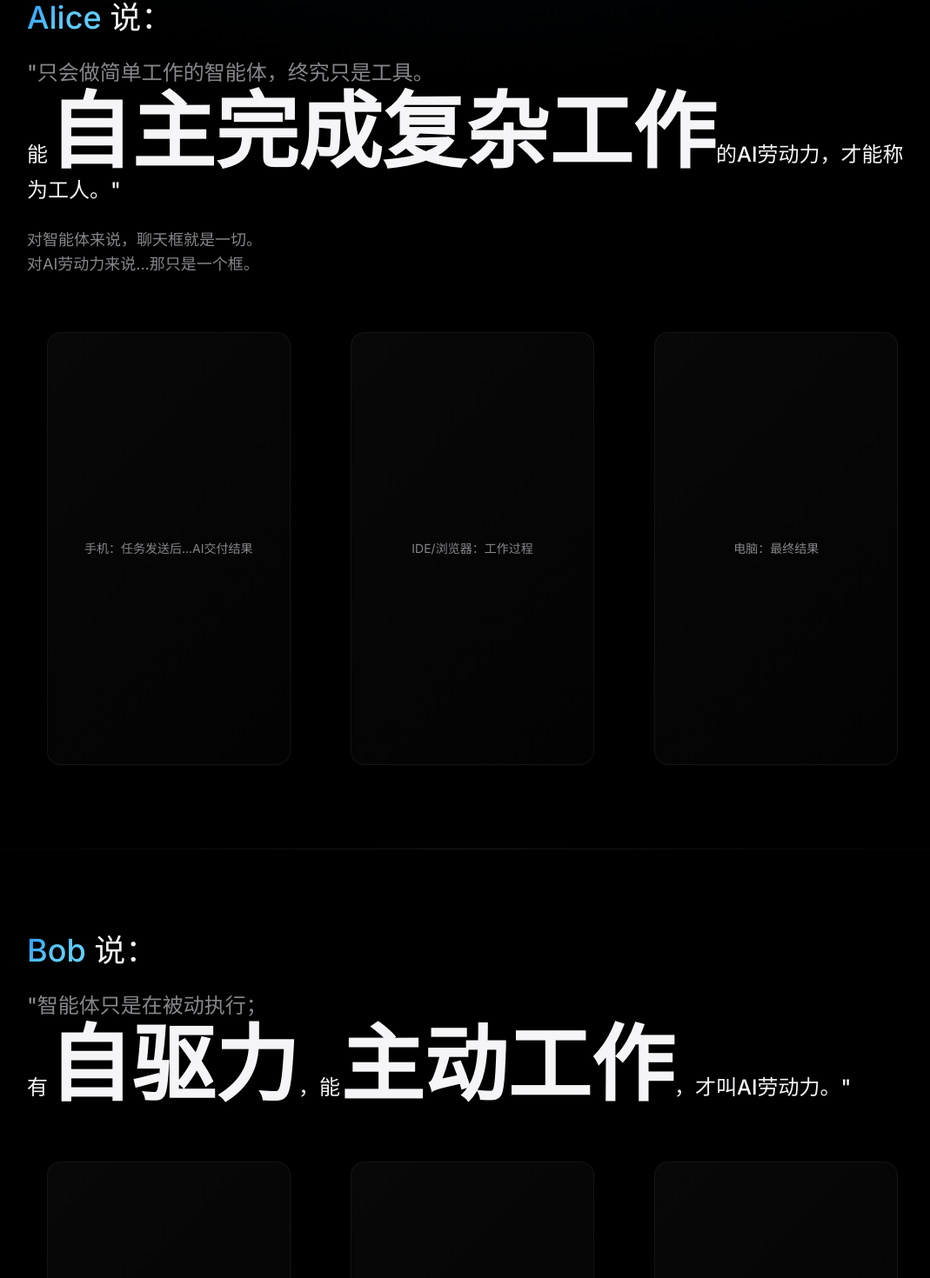
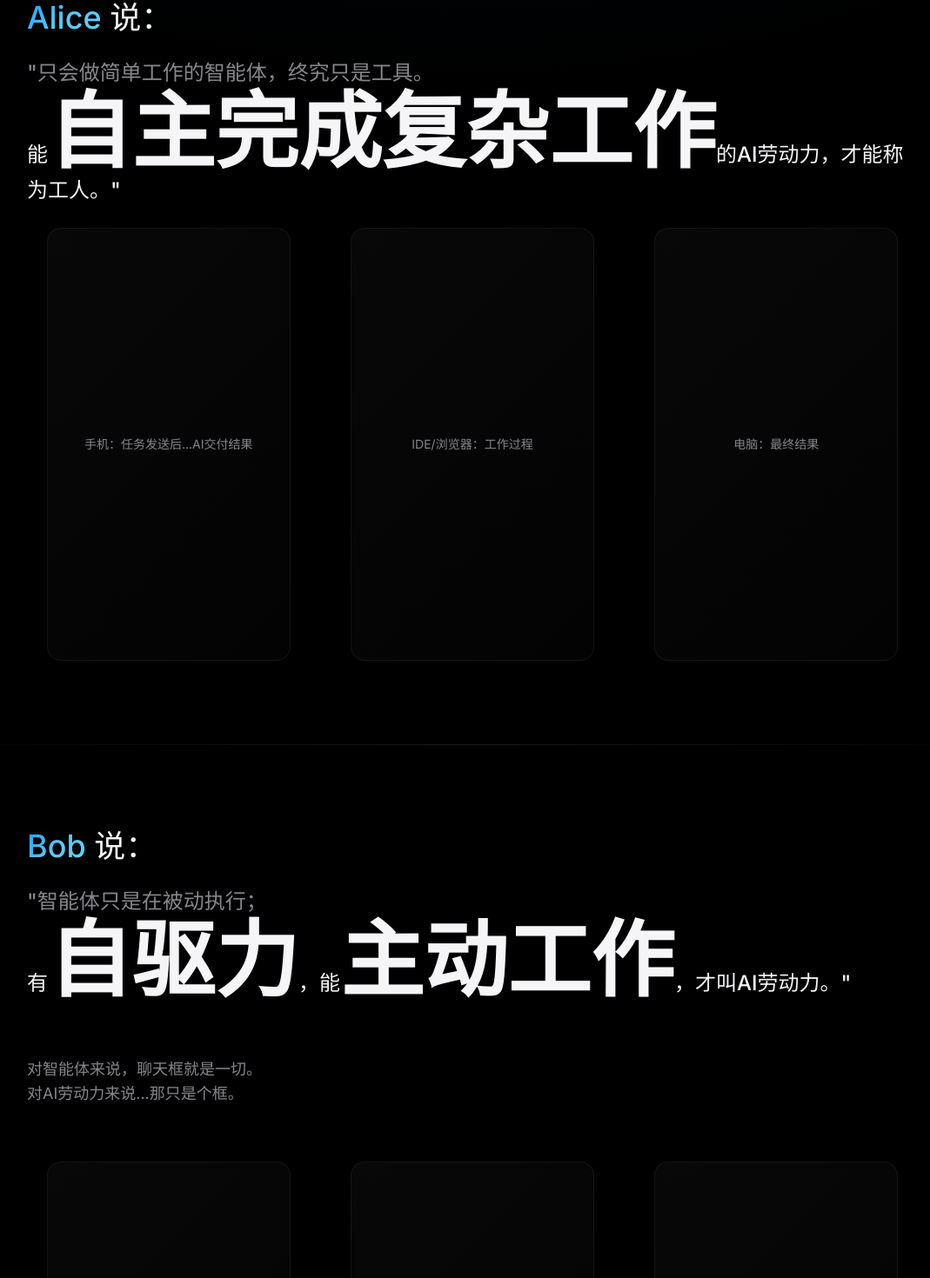
Before and after one commit to creative-koalas/automate-site, a Next.js app: page / in a window 1280 px wide. Shown: the part 897-2367 px from the top of the page at 87% size, without its empty margins (97-1166 px from the left). Built offline with nearby package versions, Linux system fonts and the light colour scheme.

Commit message:
Update content

```diff
--- a/app/page.tsx
+++ b/app/page.tsx
@@ -75,15 +75,6 @@ export default function Home() {
             <br />
             能<span className="text-5xl md:text-7xl lg:text-8xl font-semibold">自主完成复杂工作</span>的AI劳动力，才能称为工人。"
           </motion.blockquote>
-          <motion.p
-            className="text-lg text-[#86868b] mb-16 max-w-2xl"
-            {...fadeInUp}
-            transition={{ ...fadeInUp.transition, delay: 0.2 }}
-          >
-            对智能体来说，聊天框就是一切。
-            <br />
-            对AI劳动力来说...那只是一个框。
-          </motion.p>
 
           {/* Image group: Phone + IDE + Computer */}
           <motion.div
@@ -127,6 +118,16 @@ export default function Home() {
             <br />
             有<span className="text-5xl md:text-7xl lg:text-8xl font-semibold">自驱力</span>，能<span className="text-5xl md:text-7xl lg:text-8xl font-semibold">主动工作</span>，才叫AI劳动力。"
           </motion.blockquote>
+
+          <motion.p
+            className="text-lg text-[#86868b] mb-16 max-w-2xl"
+            {...fadeInUp}
+            transition={{ ...fadeInUp.transition, delay: 0.2 }}
+          >
+            对智能体来说，聊天框就是一切。
+            <br />
+            对AI劳动力来说...那只是个框。
+          </motion.p>
 
           <motion.div
             className="grid grid-cols-1 md:grid-cols-3 gap-6"
```
